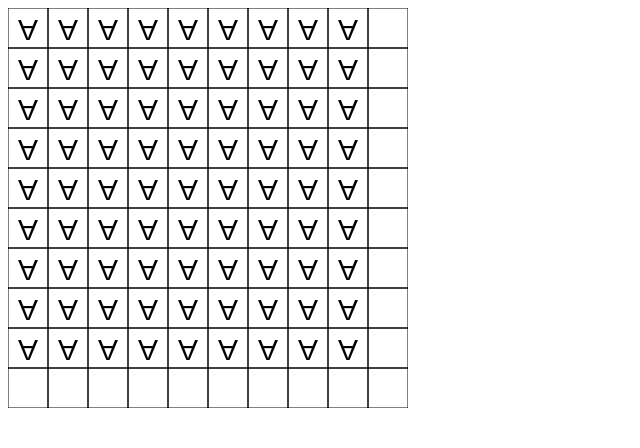
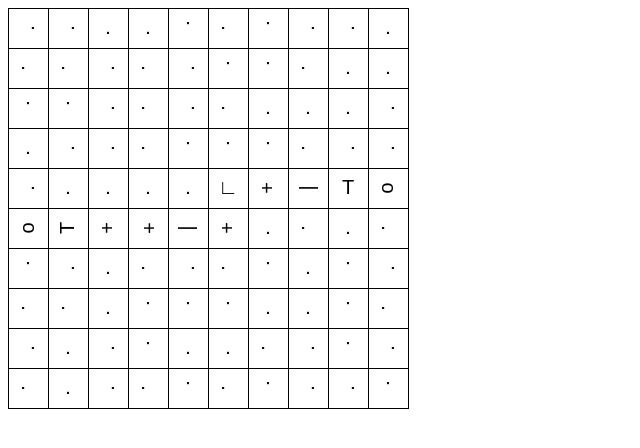
Before and after one commit to rkhitin/maze-pipes, a website with bundled scripts: page index.html in a window 1280 px wide. Shown: the whole page, without its empty margins (0-640 px from the left). Built offline with nearby package versions, Linux system fonts and the light colour scheme.

Commit message:
Add figure animation

```diff
--- a/index.html
+++ b/index.html
@@ -1,6 +1,13 @@
 <html>
+    <head>
+        <link rel="stylesheet" href="./style.css"/>
+    </head>
     <body>
-        <canvas height='400' width='400' id='canvas'>Обновите браузер</canvas>
+        <div class="content">
+            <canvas height='400' width='400' id='canvas'>Обновите браузер</canvas>
+            <canvas height='400' width='400' id='animation-canvas'>Обновите браузер</canvas>
+        </div>
+
         <script src="./src/index.ts"></script>
     </body>
 </html>
--- /dev/null
+++ b/src/constants.ts
@@ -0,0 +1 @@
+export const BASE_ANGLES = [0, 90, 180, 270]
--- a/src/index.ts
+++ b/src/index.ts
@@ -1,109 +1,120 @@
-import { generateGround } from './libs'
+import { generateGround, getFigure, getNextAngleForFigure } from './libs'
+import { Figure, Ground } from './types'
 
-const ground = generateGround(10, 10)
+let clickedCell = [null, null]
+let nextAngleForFigure = null
 
-// console.table(ground)
-const cellSize = 40
+const NUMBER_OF_CELL_ON_GROUND = 10
+const CELL_SIZE = 40
 
-// function drawRotated(image, ctx) { ctx.save()
+const groundWidth = NUMBER_OF_CELL_ON_GROUND * CELL_SIZE + 1
+const groundHeight = NUMBER_OF_CELL_ON_GROUND * CELL_SIZE + 1
 
-//   ctx.translate(40, 100)
-//   ctx.rotate(Math.PI / 4)
+// Генерируем площадку с путем
+const pathGround = generateGround(NUMBER_OF_CELL_ON_GROUND, NUMBER_OF_CELL_ON_GROUND)
+// Заполняем площадку фигурами
+const ground: Ground = pathGround.map((row, y) => row.map((cell, x) => getFigure(x, y, pathGround)))
 
-//   // ctx.drawImage(image, -image.width / 2, -image.height / 2);
-//   ctx.fillStyle = 'black'
-//   ctx.font = '30px Arial'
-//   ctx.textBaseline = 'middle'
-//   ctx.textAlign = 'center'
-//   ctx.fillText('A', xI * cellSize + cellSize / 2, yI * cellSize - cellSize / 2)
+const drawFigure = (x: number, y: number, figure: Figure, ctx: CanvasRenderingContext2D) => {
+  ctx.save()
 
-//   ctx.restore()
-// }
+  const xPoint = CELL_SIZE * x + CELL_SIZE / 2
+  const yPoint = CELL_SIZE * y + CELL_SIZE / 2
+
+  ctx.translate(xPoint, yPoint)
+  ctx.rotate((figure.angle * Math.PI) / 180)
+  ctx.translate(-xPoint, -yPoint)
+
+  ctx.fillText(figure.type, xPoint, yPoint)
+  ctx.restore()
+}
+
+const getClickPosition = (canvas: HTMLCanvasElement, event: MouseEvent): [number, number] => {
+  const rect = canvas.getBoundingClientRect()
+  const x = event.clientX - rect.left
+  const y = event.clientY - rect.top
+  return [x, y]
+}
+
+const drowBaseGround = (ctx: CanvasRenderingContext2D) => {
+  ground.forEach((row, yI) => {
+    row.forEach((figure, xI) => {
+      ctx.fillStyle = 'black'
+      ctx.font = '20px Arial'
+      ctx.textBaseline = 'middle'
+      ctx.textAlign = 'center'
+
+      drawFigure(xI, yI, figure, ctx)
+
+      ctx.strokeStyle = '#000000'
+      ctx.lineWidth = 1
+      ctx.strokeRect(xI * CELL_SIZE + 0.5, yI * CELL_SIZE + 0.5, CELL_SIZE, CELL_SIZE)
+    })
+  })
+}
 
 window.onload = () => {
   const canvas = <HTMLCanvasElement>document.getElementById('canvas')
-  const ctx = canvas.getContext('2d')
-  canvas.width = 400
-  canvas.height = 400
+  const animationCanvas = <HTMLCanvasElement>document.getElementById('animation-canvas')
 
-  var font, lineHeight, x, y
+  animationCanvas.addEventListener('mousedown', event => {
+    if (clickedCell[0] !== null) return
 
-  x = 100
-  y = 0
-  font = 20
-  lineHeight = 15 // this is guess and check as far as I know
-  ctx.font = font + 'px Arial'
+    const [x, y] = getClickPosition(canvas, event)
+    const xCellNumber = Math.floor(x / CELL_SIZE)
+    const yCellNumber = Math.floor(y / CELL_SIZE)
 
-  ground.forEach((row, i) => {
-    // for (let j = 0; j < 10; j++) {
-    // ctx.save()
-    // ctx.translate(x, y)
-    // ctx.rotate(-Math.PI / 4)
-    // ctx.textAlign = 'right'
-    // ctx.fillText('right', 0, lineHeight / 2)
-    // ctx.restore()
-    // ctx.fillStyle = 'red'
-    // ctx.fillRect(x, y, 2, 2)
-    // x += 50
-    // }
+    clickedCell[0] = xCellNumber
+    clickedCell[1] = yCellNumber
+
+    const currentFigure = ground[yCellNumber][xCellNumber]
+    nextAngleForFigure = getNextAngleForFigure(currentFigure)
   })
 
-  // return
+  const ctx = canvas.getContext('2d')
+  const aCtx = animationCanvas.getContext('2d')
 
-  ground.forEach((row, yI) => {
-    row.forEach((cell, xI) => {
-      ctx.fillStyle = 'black'
-      ctx.font = '30px Arial'
-      ctx.textBaseline = 'middle'
-      ctx.textAlign = 'center'
+  canvas.width = groundWidth
+  canvas.height = groundHeight
+  animationCanvas.width = groundWidth
+  animationCanvas.height = groundHeight
 
-      ctx.save()
+  const step = () => {
+    window.requestAnimationFrame(step)
 
-      ctx.translate(xI * cellSize, yI * cellSize)
-      ctx.rotate((180 * Math.PI) / 180)
+    if (clickedCell[0] === null) return
 
-      // console.log(xI, yI)
-      // console.log(xI * cellSize, yI * cellSize + cellSize)
-      // ctx.fillRect(cellSize / 2 + 6, -4, 2, 2)
-      // ctx.fillRect(xI * 10, yI * 10 + 10 / 2, 10 - 8, 2)
-      ctx.fillText('A', cellSize / 2, cellSize / 2)
+    const [x, y] = clickedCell
+    const currentFigure = ground[y][x]
 
-      ctx.restore()
+    if (nextAngleForFigure) {
+      if (currentFigure.angle < nextAngleForFigure) {
+        currentFigure.angle += 2
+      } else {
+        nextAngleForFigure = null
+        clickedCell = [null, null]
 
-      // ctx.fillStyle = 'red'
-      // ctx.fillRect(x, y, 2, 2)
+        // ctx.clearRect(0, 0, animationCanvas.width, animationCanvas.height)
+        ctx.clearRect(x * CELL_SIZE + 1.5, y * CELL_SIZE + 1.5, CELL_SIZE - 2, CELL_SIZE - 2)
+        drowBaseGround(ctx)
 
-      // ctx.rotate(1)
-      // ctx.fillText('L', xI * cellSize + cellSize, yI * cellSize)
-      // ctx.resetTransform()
+        aCtx.clearRect(0, 0, animationCanvas.width, animationCanvas.height)
+        return
+      }
+    }
 
-      ctx.restore()
+    aCtx.fillStyle = 'white'
+    aCtx.fillRect(x * CELL_SIZE + 1.5, y * CELL_SIZE + 1.5, CELL_SIZE - 2, CELL_SIZE - 2)
 
-      // ctx.rotate(-(10 * Math.PI) / 180)
-      ctx.fillStyle = cell ? 'white' : 'grey'
-      ctx.strokeRect(xI * cellSize, yI * cellSize, cellSize, cellSize)
-      // ctx.fillRect(xI * cellSize, yI * cellSize, cellSize, cellSize)
-    })
-  })
+    aCtx.fillStyle = 'red'
+    aCtx.font = '20px Arial'
+    aCtx.textBaseline = 'middle'
+    aCtx.textAlign = 'center'
 
-  // ground[ground.length - 1].forEach((cell, xI) => {
-  //   ctx.fillStyle = 'black'
-  //   ctx.font = '30px Arial'
-  //   ctx.textBaseline = 'middle'
-  //   ctx.textAlign = 'center'
-  //   ctx.fillText('A', xI * cellSize + cellSize / 2, 10 * cellSize - cellSize / 2)
-  // })
+    drawFigure(x, y, currentFigure, aCtx)
+  }
 
-  // ctx.fillRect(10, 10, 100, 100)
-  // ctx.fill()
+  window.requestAnimationFrame(step)
 
-  // ctx.strokeRect(15, 15, 266, 266)
-  // ctx.strokeRect(18, 18, 260, 260)
-  // ctx.fillRect(20, 20, 256, 256)
-
-  // for (let i = 0; i < 8; i += 2)
-  //   for (let j = 0; j < 8; j += 2) {
-  //     ctx.clearRect(20 + i * 32, 20 + j * 32, 32, 32)
-  //     ctx.clearRect(20 + (i + 1) * 32, 20 + (j + 1) * 32, 32, 32)
-  //   }
+  drowBaseGround(ctx)
 }
--- /dev/null
+++ b/src/libs/checkPathComplited.ts
@@ -0,0 +1,3 @@
+import { Ground } from '../types'
+
+const checkPathComplited = (ground: Ground) => {}
--- a/src/libs/generateGround.ts
+++ b/src/libs/generateGround.ts
@@ -1,6 +1,6 @@
 import { random } from 'lodash'
 
-import { Ground } from '../types'
+import { PathGround } from '../types'
 
 let neighbours = [[1, 0], [0, 1], [-1, 0], [0, -1]]
 
@@ -169,9 +169,9 @@ function randomPath(
   return path
 }
 
-export default function generateGround(width: number, height: number): Ground {
-  let walkable: Ground = []
-  let exits: Ground = []
+export default function generateGround(width: number, height: number): PathGround {
+  let walkable: PathGround = []
+  let exits: PathGround = []
 
   for (let x = 0; x < width; x++) {
     walkable[x] = []
--- /dev/null
+++ b/src/libs/getFigure.ts
@@ -0,0 +1,45 @@
+import { sample } from 'lodash'
+
+import { PathGround, Figure, FigureType } from '../types'
+import { BASE_ANGLES } from '../constants'
+
+const oppositeFigureTypes: FigureType[] = ['T', '+', '|']
+const crossFigureTypes: FigureType[] = ['T', '∟', '+']
+
+const getCell = (x: number, y: number, ground: PathGround) => {
+  const row = ground[x]
+  return row ? row[y] : null
+}
+
+const getFigureType = (x: number, y: number, ground: PathGround): FigureType => {
+  // Если не путь - рандомный тип
+  // TODO: сделать рандом
+  if (!ground[x][y]) return '.'
+
+  // left, top, right, bottom
+  const neighbours = []
+  neighbours[0] = getCell(x, y - 1, ground)
+  neighbours[1] = getCell(x - 1, y, ground)
+  neighbours[2] = getCell(x, y + 1, ground)
+  neighbours[3] = getCell(x + 1, y, ground)
+
+  // Если путь только одна соседняя клетка - это вход, тип "O"
+  if (neighbours.filter(Boolean).length === 1) return 'o'
+
+  // Если путь противоположная то "T" или "I" или "+"
+  if ((neighbours[0] && neighbours[2]) || (neighbours[1] && neighbours[3])) return sample(oppositeFigureTypes)
+
+  return sample(crossFigureTypes)
+}
+
+const getFigure = (x: number, y: number, ground: PathGround): Figure => {
+  const type = getFigureType(x, y, ground)
+  const angle = sample(BASE_ANGLES)
+
+  return {
+    type,
+    angle,
+  }
+}
+
+export default getFigure
--- /dev/null
+++ b/src/libs/getNextAngleForFigure.ts
@@ -0,0 +1,11 @@
+import { Figure } from '../types'
+import { BASE_ANGLES } from '../constants'
+
+const getNextAngleForFigure = (figure: Figure) => {
+  return figure.angle + 90
+  // const currentAngleIndex = BASE_ANGLES.indexOf(figure.angle)
+
+  // return currentAngleIndex === BASE_ANGLES.length - 2 ? BASE_ANGLES[0] : BASE_ANGLES[currentAngleIndex + 1]
+}
+
+export default getNextAngleForFigure
--- a/src/libs/index.ts
+++ b/src/libs/index.ts
@@ -1,3 +1,5 @@
 import generateGround from './generateGround'
+import getFigure from './getFigure'
+import getNextAngleForFigure from './getNextAngleForFigure'
 
-export { generateGround }
+export { generateGround, getFigure, getNextAngleForFigure }
--- /dev/null
+++ b/style.css
@@ -0,0 +1,9 @@
+.content {
+  position: relative;
+}
+
+#animation-canvas {
+  position: absolute;
+  left: 0;
+  top: 0;
+}
```
Also changed, not shown: TODO.md (added, +13 -0 lines), src/types.ts (+11 -2 lines).
